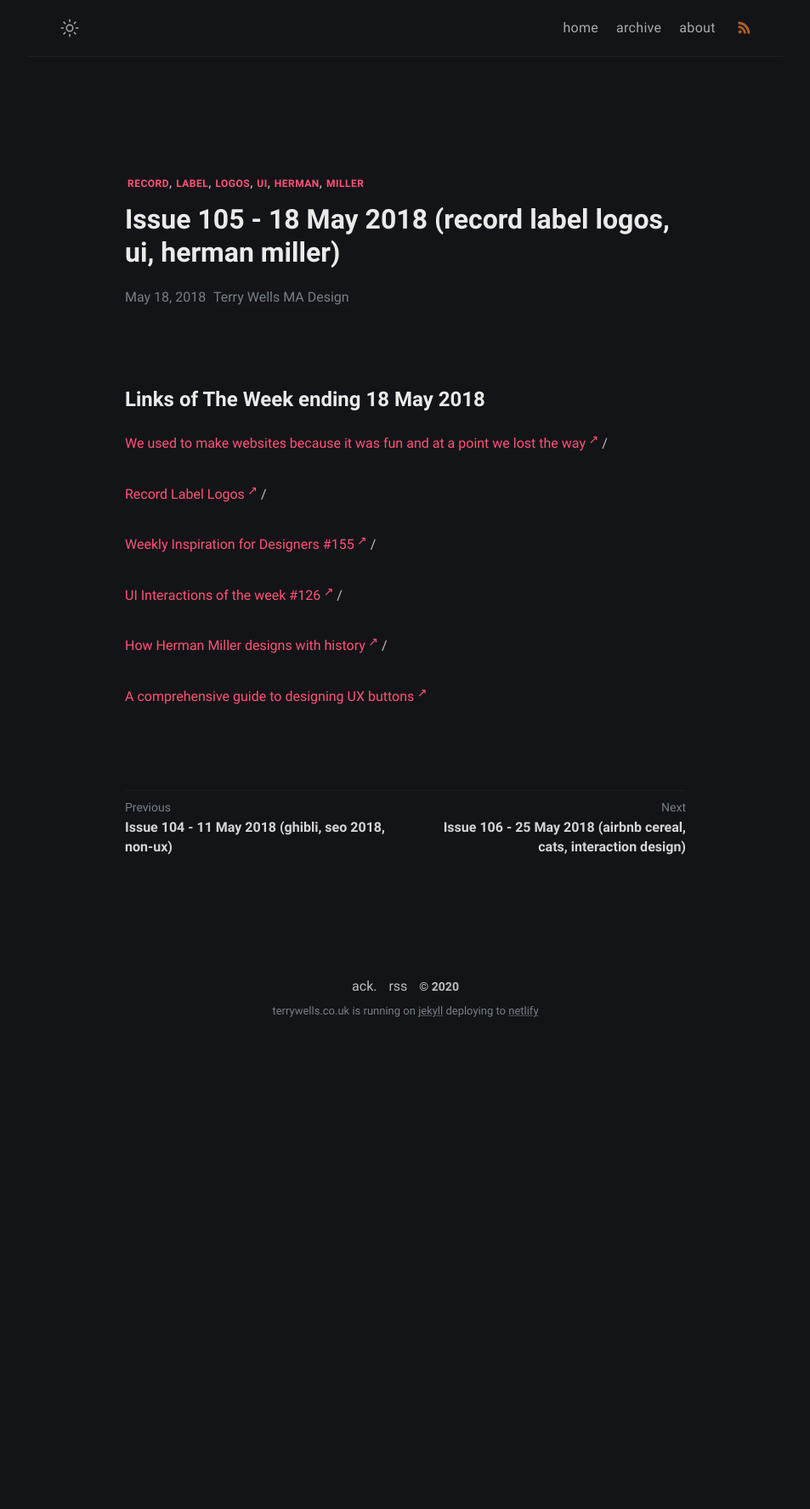
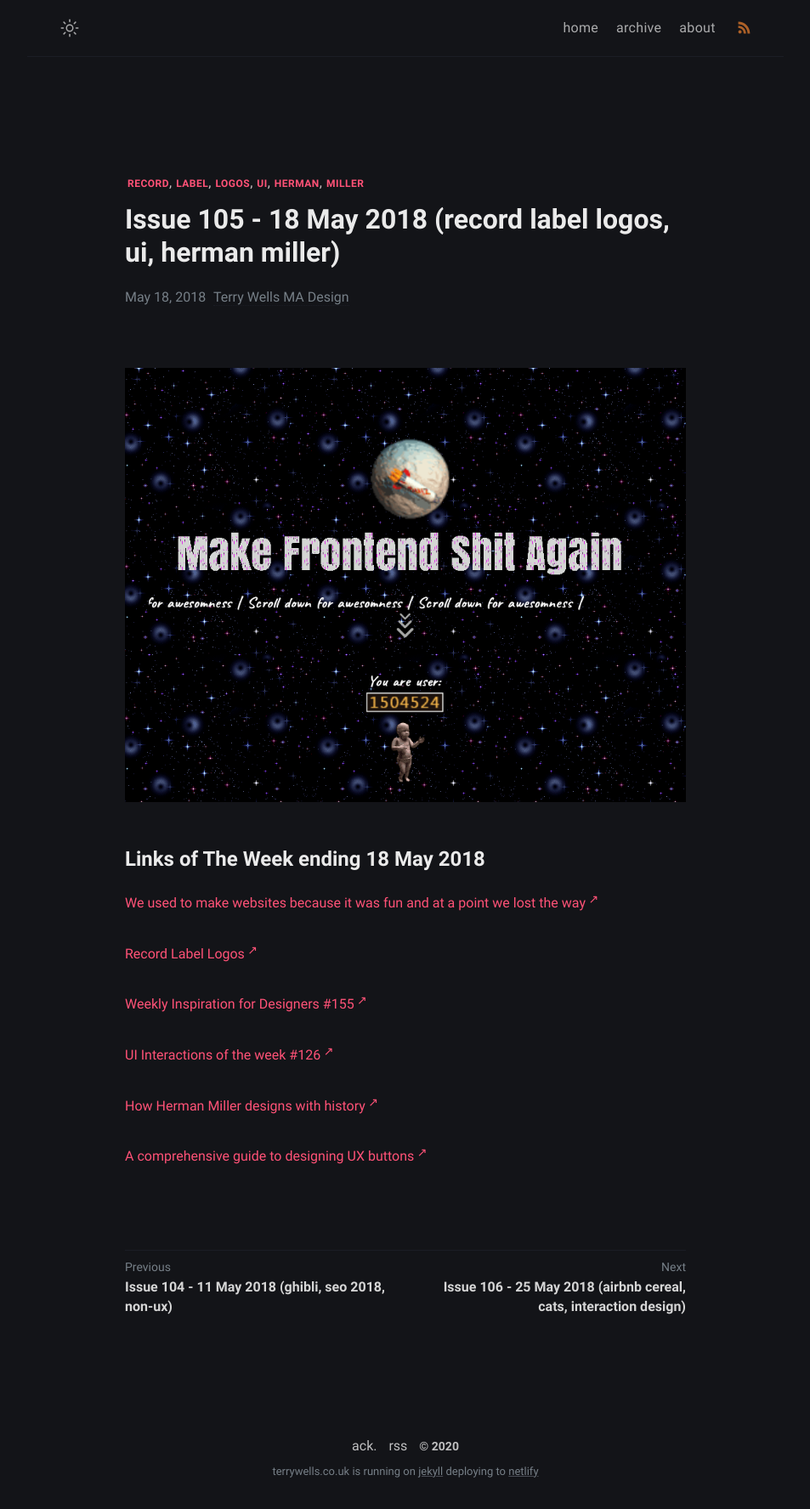
Before and after one commit to wristtattoo/jekyll-klise, a Jekyll site: the page built from _posts/2020-11-03-issue-105-18-may-2018-record-label-logos-ui-herman-miller.md, in a window 1280 px wide. Shown: the whole page at 85% size, without its empty margins (163-1116 px from the left). Built offline with Jekyll 4.4.1, drawn with Linux system fonts in a browser that asks for light colours; a script that is not in the unit is left out; before the commit the page ends 1235 px from its top, so only the background shows below that.

Commit message:
Update Links of The Week “2020-11-03-issue-105-18-may-2018-record-label-logos-ui-herman-miller”

```diff
--- a/_posts/2020-11-03-issue-105-18-may-2018-record-label-logos-ui-herman-miller.md
+++ b/_posts/2020-11-03-issue-105-18-may-2018-record-label-logos-ui-herman-miller.md
@@ -4,16 +4,18 @@ title: Issue 105 - 18 May 2018 (record label logos, ui, herman miller)
 tags: record label logos ui herman miller
 date: 2018-05-18T12:59:28.195Z
 ---
+![We used to make websites because it was fun and at a point we lost the way](/assets/uploads/issue-105.png "We used to make websites because it was fun and at a point we lost the way")
+
 # Links of The Week ending 18 May 2018
 
-<a href="https://makefrontendshitagain.party/" title="We used to make websites because it was fun and at a point we lost the way" alt="We used to make websites because it was fun and at a point we lost the way" target="_blank">We used to make websites because it was fun and at a point we lost the way</a> /
+<a href="https://makefrontendshitagain.party/" title="We used to make websites because it was fun and at a point we lost the way" alt="We used to make websites because it was fun and at a point we lost the way" target="_blank">We used to make websites because it was fun and at a point we lost the way</a>
 
-<a href="http://reaganray.com/2018/04/27/record-logos.html?" title="Record Label Logos" alt="Record Label Logos" target="_blank">Record Label Logos</a> /
+<a href="http://reaganray.com/2018/04/27/record-logos.html?" title="Record Label Logos" alt="Record Label Logos" target="_blank">Record Label Logos</a>
 
-<a href="https://medium.muz.li/weekly-inspiration-for-designers-155-955615e872f1" title="Weekly Inspiration for Designers #155" alt="Weekly Inspiration for Designers #155" target="_blank">Weekly Inspiration for Designers #155</a> /
+<a href="https://medium.muz.li/weekly-inspiration-for-designers-155-955615e872f1" title="Weekly Inspiration for Designers #155" alt="Weekly Inspiration for Designers #155" target="_blank">Weekly Inspiration for Designers #155</a>
 
-<a href="https://medium.muz.li/ui-interactions-of-the-week-126-f96e48d15248" title="UI Interactions of the week #126" alt="UI Interactions of the week #126" target="_blank">UI Interactions of the week #126</a> /
+<a href="https://medium.muz.li/ui-interactions-of-the-week-126-f96e48d15248" title="UI Interactions of the week #126" alt="UI Interactions of the week #126" target="_blank">UI Interactions of the week #126</a>
 
-<a href="https://www.invisionapp.com/enterprise/design-genome/report/hermanmiller" title="How Herman Miller designs with history" alt="How Herman Miller designs with history" target="_blank">How Herman Miller designs with history</a> /
+<a href="https://www.invisionapp.com/enterprise/design-genome/report/hermanmiller" title="How Herman Miller designs with history" alt="How Herman Miller designs with history" target="_blank">How Herman Miller designs with history</a>
 
 <a href="A comprehensive guide to designing UX buttons" title="https://www.invisionapp.com/blog/comprehensive-guide-designing-ux-buttons" alt="https://www.invisionapp.com/blog/comprehensive-guide-designing-ux-buttons" target="_blank">A comprehensive guide to designing UX buttons</a>
```
Also changed, not shown: assets/uploads/issue-105.png (added).
